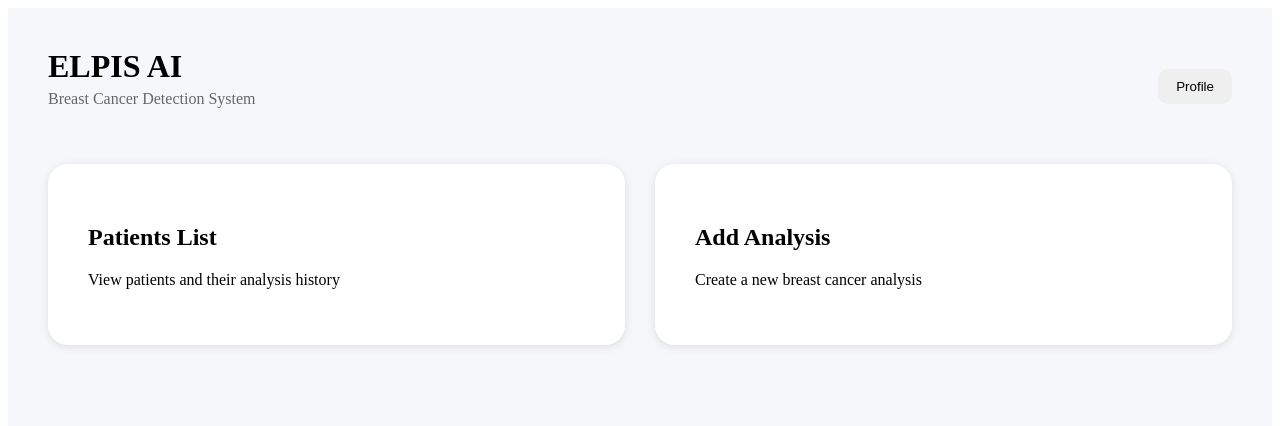
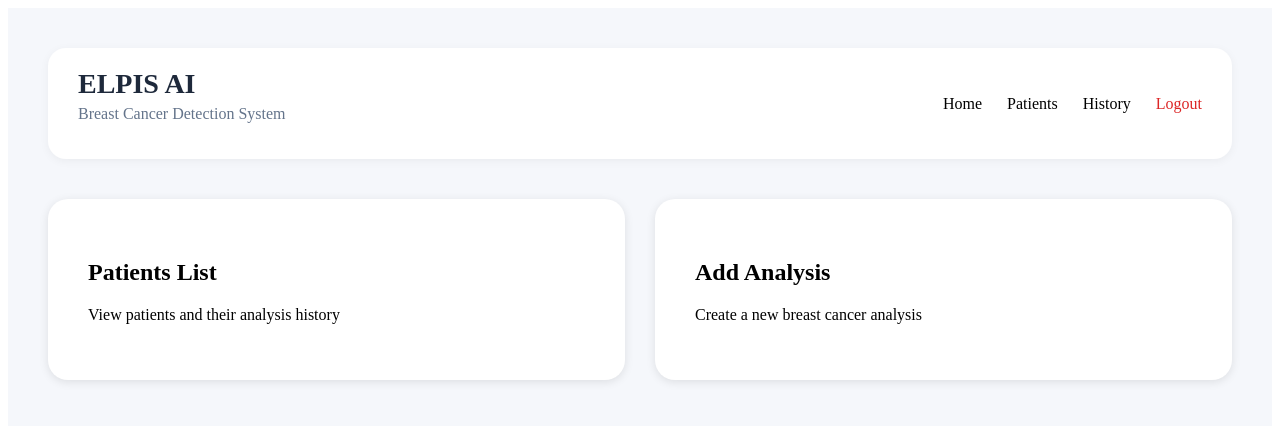
Before and after one commit to Atheer554/GP-frontend, a React app: page /dashboard in a window 1280 px wide. Shown: the top 426 px of the page. Built offline with nearby package versions, Linux system fonts and the light colour scheme; the HTML template or start-up script is replaced by a standard one.

Commit message:
add navigation bar

```diff
--- a/src/pages/DashboardPage.jsx
+++ b/src/pages/DashboardPage.jsx
@@ -16,30 +16,59 @@ export default function DashboardPage() {
     display: "flex",
     justifyContent: "space-between",
     alignItems: "center",
+    padding: "20px 30px",
+    background: "white",
+    borderRadius: "18px",
     marginBottom: "40px",
+    boxShadow: "0 2px 10px rgba(0,0,0,0.05)",
   }}
 >
   <div>
-  <h1 style={{ margin: 0 }}>ELPIS AI</h1>
+    <h1
+      style={{
+        margin: 0,
+        color: "#1e293b",
+        fontSize: "28px",
+      }}
+    >
+      ELPIS AI
+    </h1>
 
-  <p style={{ color: "#666", marginTop: "5px" }}>
+    <p
+      style={{
+        color: "#64748b",
+        marginTop: "5px",
+      }}
+    >
       Breast Cancer Detection System
     </p>
   </div>
 
-        <button
-          onClick={() => navigate("/profile")}
+  <div
     style={{
-            padding: "10px 18px",
-            border: "none",
-            borderRadius: "10px",
-            cursor: "pointer",
+      display: "flex",
+      gap: "25px",
+      alignItems: "center",
     }}
   >
-          Profile
-        </button>
+    <span style={{ cursor: "pointer" }}>Home</span>
+
+    <span
+      style={{ cursor: "pointer" }}
+      onClick={() => navigate("/patients")}
+    >
+      Patients
+    </span>
+
+    <span style={{ cursor: "pointer" }}>
+      History
+    </span>
+
+    <span style={{ cursor: "pointer", color: "#dc2626" }}>
+      Logout
+    </span>
   </div>
-
+</div>
       <div
         style={{
           display: "grid",
```
Lines whose indentation alone changed are shown as unchanged.
